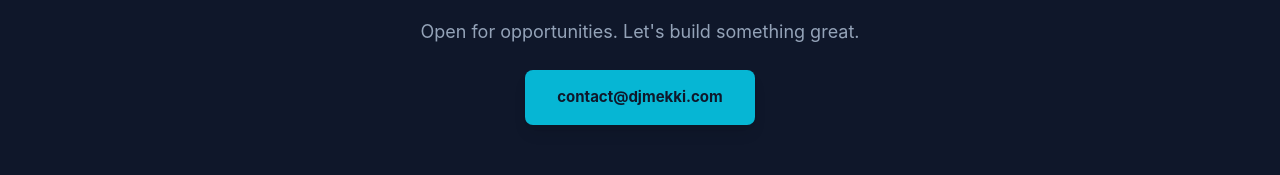
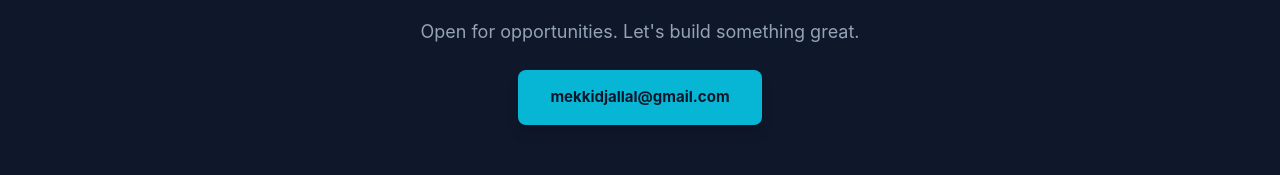
Before and after one commit to djedd1ne/djmekki.github.io, a Vue app: page / in a window 1280 px wide. Shown: the part 3436-3611 px from the top of the page. Built offline with nearby package versions, Linux system fonts and the light colour scheme.

Commit message:
change email address

```diff
--- a/src/App.vue
+++ b/src/App.vue
@@ -292,7 +292,7 @@
 
           <a href="mailto:your@email.com"
             class="inline-block px-8 py-4 bg-cyan-500 text-slate-900 font-bold rounded-lg hover:bg-cyan-400 transition shadow-lg">
-            contact@djmekki.com
+            mekkidjallal@gmail.com
           </a>
         </section>
 
```
